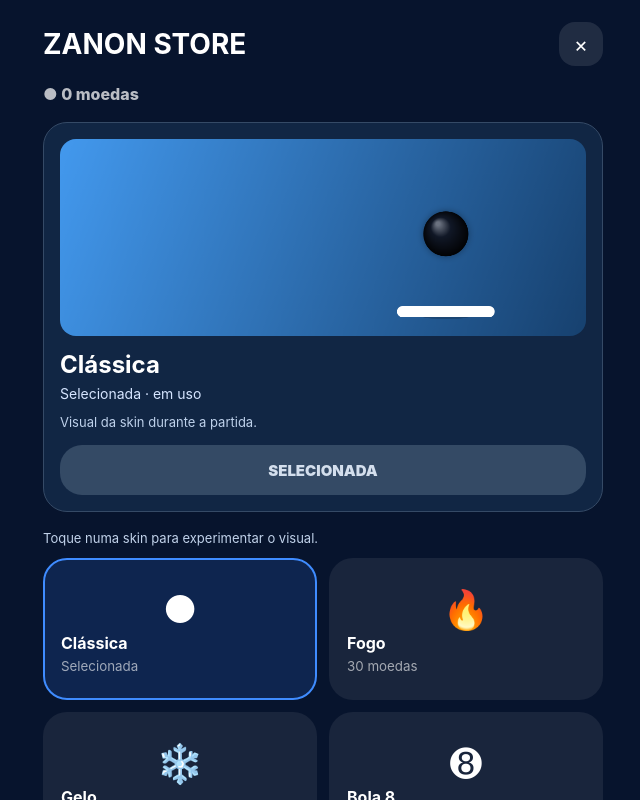
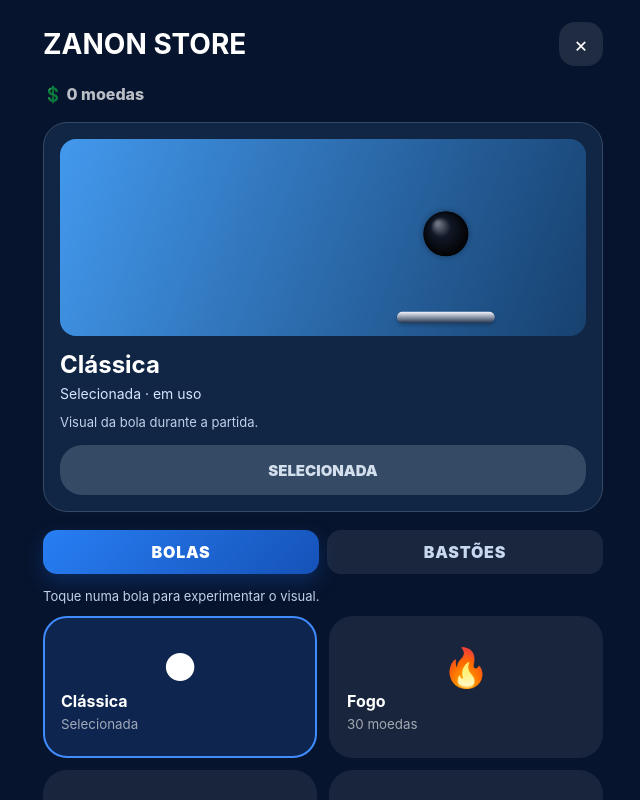
Before and after one commit to diaspaulin27-rgb/1-, a plain HTML site: page index.html in a window 1280 px wide. Both pictures are taken after a click on the button "LOJA". Shown: the whole page, without its empty margins (317-957 px from the left). Drawn offline with Linux system fonts and the light colour scheme.

Commit message:
Atualizar o index.html

```diff
--- a/index.html
+++ b/index.html
@@ -92,6 +92,9 @@
     #closeShop { width:44px; height:44px; border-radius:16px; color:white; background:rgba(255,255,255,.1); font-size:21px; }
     #shopBalance { max-width:560px; margin:0 auto 18px; opacity:.72; font-weight:800; }
     .shopGrid { max-width:560px; margin:auto; display:grid; grid-template-columns:repeat(2,1fr); gap:12px; }
+    .shopTabs { max-width:560px; margin:0 auto 14px; display:grid; grid-template-columns:1fr 1fr; gap:8px; }
+    .shopTab { height:44px; border-radius:14px; background:rgba(255,255,255,.08); color:#c8d8ef; font-weight:900; letter-spacing:.05em; }
+    .shopTab.active { color:#fff; background:linear-gradient(135deg,#287ef3,#1552b8); box-shadow:0 8px 20px rgba(28,108,235,.25); }
     .item { min-height:142px; padding:16px; border-radius:24px; background:rgba(255,255,255,.07); border:2px solid transparent; color:#fff; text-align:left; }
     .item.selected { border-color:#3f8cff; background:rgba(50,126,255,.16); }
     .item:focus-visible,#shopAction:focus-visible { outline:3px solid #fff; outline-offset:3px; }
@@ -221,7 +224,11 @@
       <button class="secondary" id="shopListen" hidden>OUVIR SOM DA BOLA 8</button>
       <button class="primary" id="shopAction"></button>
     </div>
-    <p class="shopHint">Toque numa skin para experimentar o visual.</p>
+    <div class="shopTabs" role="tablist" aria-label="Categoria da loja">
+      <button class="shopTab active" id="shopBallsTab" role="tab" aria-selected="true">BOLAS</button>
+      <button class="shopTab" id="shopPaddlesTab" role="tab" aria-selected="false">BASTÕES</button>
+    </div>
+    <p class="shopHint" id="shopHint">Toque numa bola para experimentar o visual.</p>
     <div class="shopGrid" id="shopGrid"></div>
   </section>
 
@@ -355,8 +362,23 @@
     {id:'angry', name:'Bravo', icon:'😡', price:80, color:'#ef4444'},
     {id:'matte', name:'Preta Fosca', icon:'●', price:0, color:'#020205', locked:true}
   ];
+  const paddleSkins = [
+    {id:'classic',name:'Clássico',icon:'▬',price:0,color:'#f6f8ff'},
+    {id:'poolCue',name:'Taco de Sinuca',icon:'🎱',price:45,color:'#b87936'},
+    {id:'lightsaber',name:'Sabre de Luz',icon:'⚡',price:80,color:'#52c8ff'},
+    {id:'magicStaff',name:'Cajado Mágico',icon:'✦',price:95,color:'#f08cff'},
+    {id:'laserPanel',name:'Painel Laser',icon:'▤',price:110,color:'#54f4ff'},
+    {id:'katana',name:'Katana',icon:'⚔',price:130,color:'#d8e7ff'},
+    {id:'runeSword',name:'Espada Rúnica',icon:'✧',price:145,color:'#68a8ff'},
+    {id:'rgbRail',name:'Trilho RGB',icon:'▤',price:160,color:'#e85dff'},
+    {id:'candySpatula',name:'Espátula Doce',icon:'🍭',price:175,color:'#ff9fd7'},
+    {id:'iceBlade',name:'Lâmina de Gelo',icon:'❄',price:190,color:'#aeeaff'},
+    {id:'straw',name:'Canudo Retrô',icon:'🌈',price:210,color:'#ff8fc8'}
+  ];
   let owned=storage.get('owned',['classic']);
   let selected=storage.get('skin','classic');
+  let ownedPaddles=storage.get('ownedPaddles',['classic']);
+  let selectedPaddle=storage.get('paddleSkin','classic');
   let activeSkin=()=>skins.find(s=>s.id===selected)||skins[0];
 
   const paddle={x:0,y:0,w:145,h:24,baseW:145,vx:0};
@@ -1684,24 +1706,32 @@
   };
   $('#sound').textContent='SOM: '+(soundOn?'ON':'OFF');
 
-  let shopPreviewId=selected,shopOpen=false,shopRaf=0,shopTime=0,shopLast=0,lastShopListen=-Infinity;
+  let shopPreviewId=selected,shopPreviewPaddleId=selectedPaddle,shopCategory='balls',shopOpen=false,shopRaf=0,shopTime=0,shopLast=0,lastShopListen=-Infinity;
   function shopBallPosition(time){
     const u=(time%1.5)/1.5;
     return {x:280+Math.sin(time*.8)*165,y:153-105*4*u*(1-u),life:1};
   }
   function drawShopPreview(){
-    const c=$('#shopPreview').getContext('2d'),skin=skins.find(s=>s.id===shopPreviewId)||skins[0];
+    const c=$('#shopPreview').getContext('2d'),skin=skins.find(s=>s.id===shopPreviewId)||skins[0],paddleSkin=paddleSkins.find(s=>s.id===shopPreviewPaddleId)||paddleSkins[0];
     c.setTransform(2,0,0,2,0,0);
     const bg=c.createLinearGradient(0,0,560,210);bg.addColorStop(0,'#4399ee');bg.addColorStop(1,'#17416f');
     c.fillStyle=bg;c.fillRect(0,0,560,210);
     const {x,y}=shopBallPosition(shopTime);
     c.fillStyle='rgba(0,0,0,.18)';c.beginPath();c.ellipse(x,188,23+(153-y)*.10,4,0,0,Math.PI*2);c.fill();
-    c.fillStyle='#fff';roundRect(c,x-52,178,104,12,6);c.fill();
+    drawShopPaddle(c,paddleSkin,x,184);
     if(skin.id==='fire'){
       const trail=Array.from({length:12},(_,i)=>shopBallPosition(Math.max(0,shopTime-(11-i)/60)));
       drawFireTrail(c,trail,24,shopTime);
     }
     drawSkin(c,skin,x,y,24);
+  }
+  function drawShopPaddle(c,skin,x,y){
+    const w=104,h=12;
+    c.save();c.shadowColor='rgba(0,0,0,.25)';c.shadowBlur=10;c.shadowOffsetY=5;
+    const g=c.createLinearGradient(0,y,0,y+h);g.addColorStop(0,skin.color);g.addColorStop(1,'#253752');c.fillStyle=g;
+    roundRect(c,x-w/2,y,w,h,h/2);c.fill();c.shadowBlur=0;
+    if(skin.id!=='classic'){c.globalAlpha=.8;c.strokeStyle='#fff';c.lineWidth=1.5;roundRect(c,x-w/2+2,y+2,w-4,h-4,(h-4)/2);c.stroke();}
+    c.restore();
   }
   function animateShop(now){
     shopRaf=0;if(!shopOpen||document.hidden)return;
@@ -1713,33 +1743,40 @@
     if(!document.hidden)shopRaf=requestAnimationFrame(animateShop);
   }
   function renderShop(){
-    $('#shopBalance').textContent='● '+coins+' moedas';const grid=$('#shopGrid');grid.innerHTML='';
-    const current=skins.find(s=>s.id===shopPreviewId)||skins[0];
-    const hasSkin=owned.includes(current.id),locked=current.id==='matte'&&!hasSkin;
-    const using=selected===current.id,affordable=coins>=current.price;
+    $('#shopBalance').textContent='💲 '+coins+' moedas';const grid=$('#shopGrid');grid.innerHTML='';
+    const isBalls=shopCategory==='balls';
+    const current=isBalls?(skins.find(s=>s.id===shopPreviewId)||skins[0]):(paddleSkins.find(s=>s.id===shopPreviewPaddleId)||paddleSkins[0]);
+    const ownedList=isBalls?owned:ownedPaddles;
+    const selectedId=isBalls?selected:selectedPaddle;
+    const hasSkin=ownedList.includes(current.id),locked=isBalls&&current.id==='matte'&&!hasSkin;
+    const using=selectedId===current.id,affordable=coins>=current.price;
+    $('#shopBallsTab').classList.toggle('active',isBalls);$('#shopPaddlesTab').classList.toggle('active',!isBalls);
+    $('#shopBallsTab').setAttribute('aria-selected',String(isBalls));$('#shopPaddlesTab').setAttribute('aria-selected',String(!isBalls));
+    $('#shopHint').textContent=isBalls?'Toque numa bola para experimentar o visual.':'Toque num bastão para experimentar o visual.';
     $('#shopSkinName').textContent=current.name;
-    $('#shopFeature').textContent=current.id==='fire'?'Rastro de chamas. Apenas no blackout, do 96 ao 100, fica o rastro branco.'
-      :current.id==='eight'?'Batida exclusiva, que fica mais grave conforme a partida avança.':'Visual da skin durante a partida.';
-    $('#shopListen').hidden=current.id!=='eight';
+    $('#shopFeature').textContent=isBalls?(current.id==='fire'?'Rastro de chamas. Apenas no blackout, do 96 ao 100, fica o rastro branco.':current.id==='eight'?'Batida exclusiva, que fica mais grave conforme a partida avança.':'Visual da bola durante a partida.'):'Visual do bastão durante a partida.';
+    $('#shopListen').hidden=!isBalls||current.id!=='eight';
     $('#shopListen').textContent=soundOn?'OUVIR SOM DA BOLA 8':'ATIVAR SOM E OUVIR';
-    $('#shopPreview').setAttribute('aria-label','Prévia em movimento: '+current.name);
+    $('#shopPreview').setAttribute('aria-label','Prévia da bola e do bastão: '+current.name);
     $('#shopSkinStatus').textContent=locked?'Bloqueada · alcance 50 pontos para desbloquear'
       :using?'Selecionada · em uso':hasSkin?'Adquirida · pronta para usar':current.price+' moedas · '+(affordable?'disponível para comprar':'faltam '+(current.price-coins)+' moedas');
     const action=$('#shopAction');action.disabled=locked||using||(!hasSkin&&!affordable);
     action.textContent=locked?'DESBLOQUEIE COM 50 PONTOS':using?'SELECIONADA':hasSkin?'USAR ESTA SKIN':'COMPRAR E USAR · '+current.price+' MOEDAS';
-    for(const s of skins){
-      const isOwned=owned.includes(s.id), locked=s.id==='matte'&&!isOwned;
-      const b=document.createElement('button');b.className='item'+(shopPreviewId===s.id?' selected':'');
-      b.setAttribute('aria-pressed',String(shopPreviewId===s.id));
-      const status=locked?'Bloqueada · 50 pontos':selected===s.id?'Selecionada':isOwned?'Adquirida':s.price+' moedas';
+    for(const s of (isBalls?skins:paddleSkins)){
+      const isOwned=ownedList.includes(s.id), itemLocked=isBalls&&s.id==='matte'&&!isOwned;
+      const b=document.createElement('button');b.className='item'+((isBalls?shopPreviewId:shopPreviewPaddleId)===s.id?' selected':'');
+      b.setAttribute('aria-pressed',String((isBalls?shopPreviewId:shopPreviewPaddleId)===s.id));
+      const status=itemLocked?'Bloqueada · 50 pontos':selectedId===s.id?'Selecionada':isOwned?'Adquirida':s.price+' moedas';
       b.innerHTML=`<span class="preview">${s.icon}</span><strong>${s.name}</strong><small>${status}</small>`;
       b.onclick=()=>{
-        shopPreviewId=s.id;renderShop();
+        if(isBalls)shopPreviewId=s.id;else shopPreviewPaddleId=s.id;renderShop();
         $('#shopPreview').scrollIntoView({behavior:'smooth',block:'nearest'});
       };grid.appendChild(b);
     }
     drawShopPreview();
   }
+  $('#shopBallsTab').onclick=()=>{shopCategory='balls';renderShop();};
+  $('#shopPaddlesTab').onclick=()=>{shopCategory='paddles';renderShop();};
   $('#shopListen').onclick=()=>{
     if(!shopOpen||shopPreviewId!=='eight'||performance.now()-lastShopListen<250)return;
     lastShopListen=performance.now();
@@ -1750,15 +1787,18 @@
     $('#shopFeature').textContent='Prévia da batida inicial. O som fica mais grave conforme a partida avança.';
   };
   $('#shopAction').onclick=()=>{
-    const skin=skins.find(s=>s.id===shopPreviewId);if(!skin)return;
-    if(!owned.includes(skin.id)){
-      if(skin.id==='matte'||coins<skin.price)return;
-      coins-=skin.price;owned.push(skin.id);storage.set('coins',coins);storage.set('owned',owned);updateHUD();
-    }
-    selected=skin.id;storage.set('skin',selected);renderShop();render();tone(660,.08);
+    const isBalls=shopCategory==='balls';
+    const list=isBalls?skins:paddleSkins,ownedList=isBalls?owned:ownedPaddles;
+    const id=isBalls?shopPreviewId:shopPreviewPaddleId,skin=list.find(s=>s.id===id);if(!skin)return;
+    if(!ownedList.includes(skin.id)){
+      if((isBalls&&skin.id==='matte')||coins<skin.price)return;
+      coins-=skin.price;ownedList.push(skin.id);storage.set('coins',coins);storage.set(isBalls?'owned':'ownedPaddles',ownedList);updateHUD();
+    }
+    if(isBalls){selected=skin.id;storage.set('skin',selected);}else{selectedPaddle=skin.id;storage.set('paddleSkin',selectedPaddle);}
+    renderShop();render();tone(660,.08);
   };
   document.querySelectorAll('.openShop').forEach(b=>b.onclick=()=>{
-    shopOpen=true;shopPreviewId=selected;shopTime=0;
+    shopOpen=true;shopPreviewId=selected;shopPreviewPaddleId=selectedPaddle;shopCategory='balls';shopTime=0;
     $('#shopPanel').classList.remove('hidden');renderShop();startShopPreview();
   });
   $('#closeShop').onclick=()=>{shopOpen=false;cancelAnimationFrame(shopRaf);shopRaf=0;$('#shopPanel').classList.add('hidden');};
```
